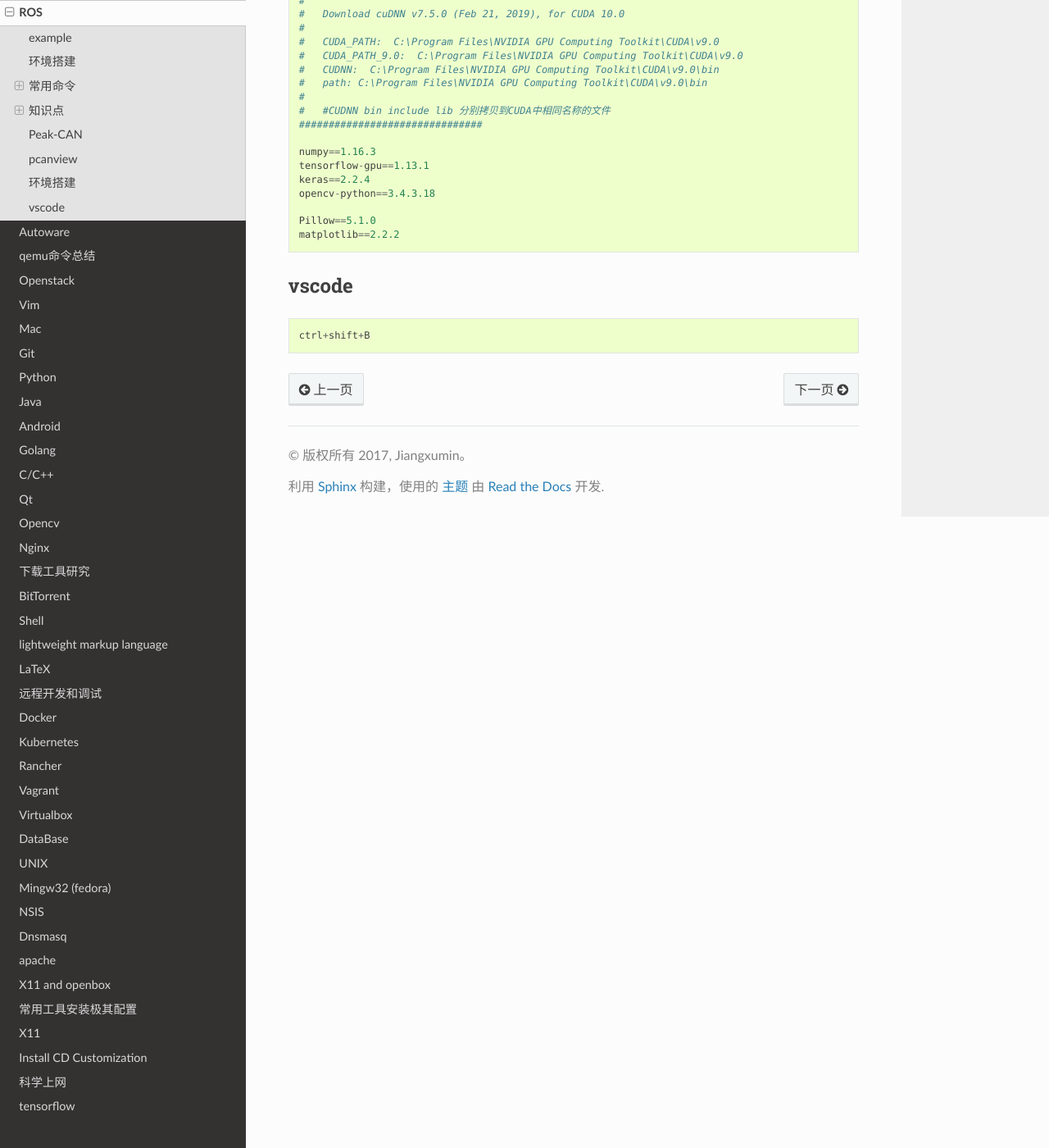
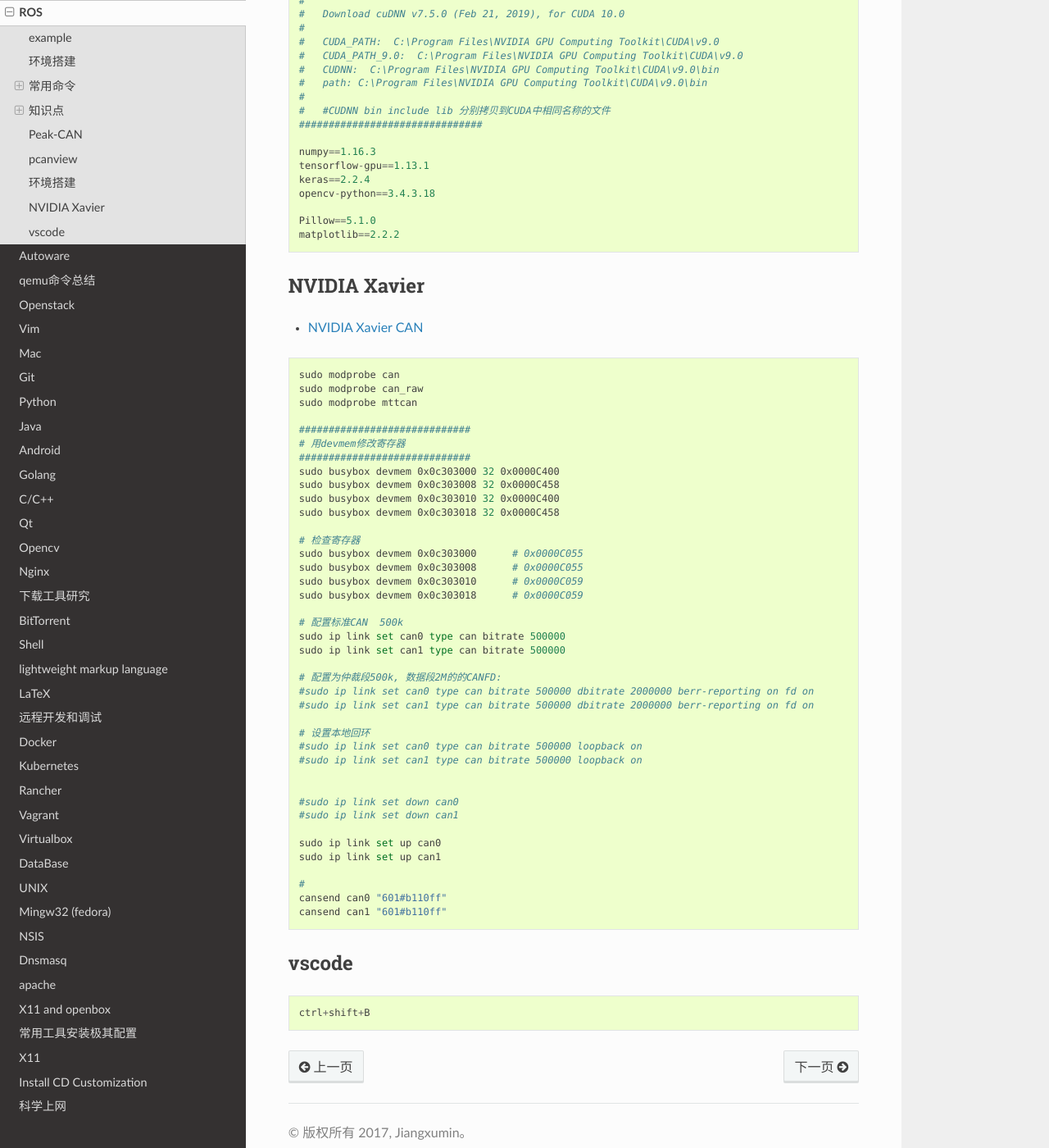
Before and after one commit to my-rds-store/my_space, a Sphinx documentation site: the page built from source/ros/index.rst, in a window 1280 px wide and 1400 px high, scrolled down 9756 px. Shown: the whole window at 82% size. Built offline with Sphinx 7.4.7 and the Read the Docs theme 2.0.0, drawn with Linux system fonts in a browser that asks for light colours.

Commit message:
update ...

```diff
--- a/source/ros/index.rst
+++ b/source/ros/index.rst
@@ -581,6 +581,58 @@ pcanview
     Pillow==5.1.0
     matplotlib==2.2.2
 
+**************************
+NVIDIA Xavier
+**************************
+
+* `NVIDIA Xavier CAN <https://blog.csdn.net/weifengdq/article/details/103093111#JetsonAGX_Xavier_CAN_17>`_
+
+.. code-block:: sh
+
+    sudo modprobe can
+    sudo modprobe can_raw
+    sudo modprobe mttcan
+
+    #############################
+    # 用devmem修改寄存器
+    #############################
+    sudo busybox devmem 0x0c303000 32 0x0000C400
+    sudo busybox devmem 0x0c303008 32 0x0000C458
+    sudo busybox devmem 0x0c303010 32 0x0000C400
+    sudo busybox devmem 0x0c303018 32 0x0000C458
+
+    # 检查寄存器
+    sudo busybox devmem 0x0c303000	# 0x0000C055
+    sudo busybox devmem 0x0c303008	# 0x0000C055
+    sudo busybox devmem 0x0c303010	# 0x0000C059
+    sudo busybox devmem 0x0c303018	# 0x0000C059
+
+    # 配置标准CAN  500k
+    sudo ip link set can0 type can bitrate 500000
+    sudo ip link set can1 type can bitrate 500000
+
+    # 配置为仲裁段500k, 数据段2M的的CANFD:
+    #sudo ip link set can0 type can bitrate 500000 dbitrate 2000000 berr-reporting on fd on
+    #sudo ip link set can1 type can bitrate 500000 dbitrate 2000000 berr-reporting on fd on
+
+    # 设置本地回环
+    #sudo ip link set can0 type can bitrate 500000 loopback on
+    #sudo ip link set can1 type can bitrate 500000 loopback on
+
+
+    #sudo ip link set down can0
+    #sudo ip link set down can1
+
+    sudo ip link set up can0
+    sudo ip link set up can1
+
+    #
+    cansend can0 "601#b110ff"
+    cansend can1 "601#b110ff"
+
+
+
+
 
 *************
 vscode
```
